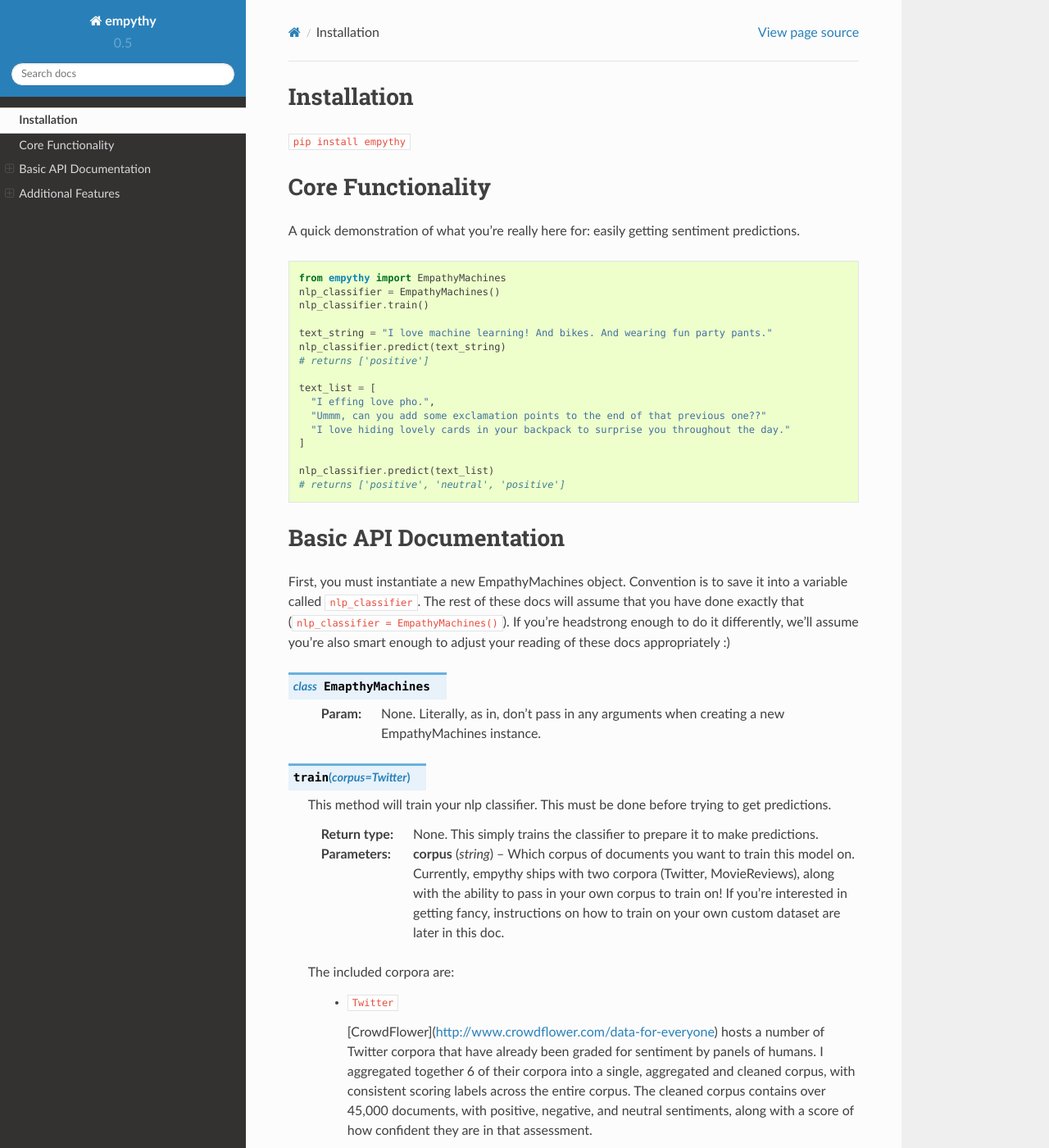
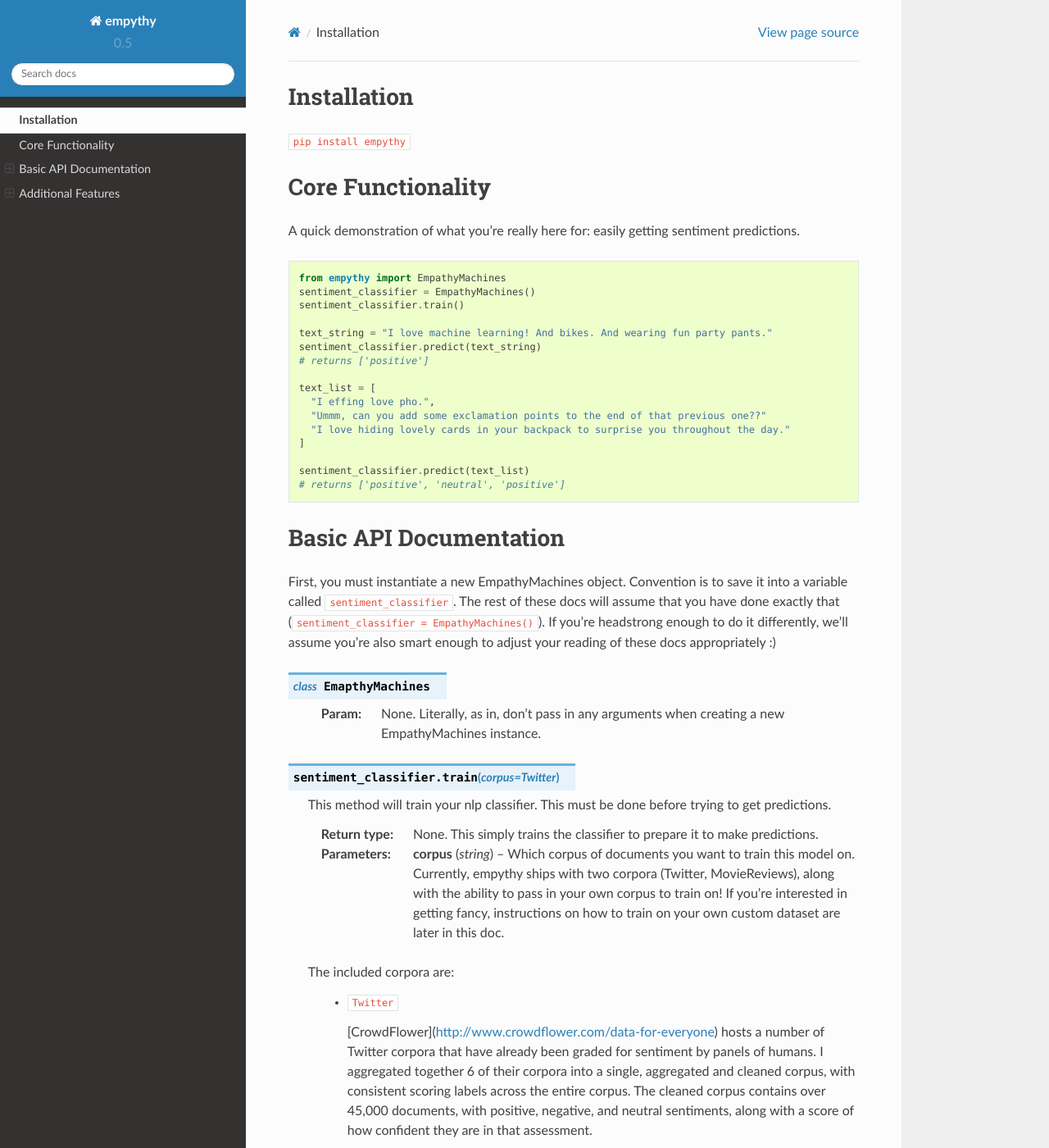
Before and after one commit to ClimbsRocks/empythy, a Sphinx documentation site: the page built from docs/core-functionality.rst, in a window 1280 px wide and 1400 px high. Shown: the whole window at 82% size. Built offline with Sphinx 7.4.7 and the Read the Docs theme 2.0.0, drawn with Linux system fonts in a browser that asks for light colours; some of the changed text lies outside the part shown.

Commit message:
renames from "nlp_classifier" to "sentiment_classifier" for clarity's sake

```diff
--- a/docs/core-functionality.rst
+++ b/docs/core-functionality.rst
@@ -11,11 +11,11 @@
 ::
 
   from empythy import EmpathyMachines
-  nlp_classifier = EmpathyMachines()
-  nlp_classifier.train()
+  sentiment_classifier = EmpathyMachines()
+  sentiment_classifier.train()
 
   text_string = "I love machine learning! And bikes. And wearing fun party pants."
-  nlp_classifier.predict(text_string)
+  sentiment_classifier.predict(text_string)
   # returns ['positive']
 
   text_list = [
@@ -24,13 +24,13 @@
     "I love hiding lovely cards in your backpack to surprise you throughout the day."
   ]
 
-  nlp_classifier.predict(text_list)
+  sentiment_classifier.predict(text_list)
   # returns ['positive', 'neutral', 'positive']
 
 Basic API Documentation
 =========================
 
-First, you must instantiate a new EmpathyMachines object. Convention is to save it into a variable called ``nlp_classifier``. The rest of these docs will assume that you have done exactly that (``nlp_classifier = EmpathyMachines()``). If you're headstrong enough to do it differently, we'll assume you're also smart enough to adjust your reading of these docs appropriately :)
+First, you must instantiate a new EmpathyMachines object. Convention is to save it into a variable called ``sentiment_classifier``. The rest of these docs will assume that you have done exactly that (``sentiment_classifier = EmpathyMachines()``). If you're headstrong enough to do it differently, we'll assume you're also smart enough to adjust your reading of these docs appropriately :)
 
 
 .. py:class:: EmapthyMachines()
@@ -38,7 +38,7 @@
   :param: None. Literally, as in, don't pass in any arguments when creating a new EmpathyMachines instance.
 
 
-.. py:method:: train(corpus=Twitter)
+.. py:method:: sentiment_classifier.train(corpus=Twitter)
 
   This method will train your nlp classifier. This must be done before trying to get predictions.
 
@@ -66,7 +66,7 @@
 
 .. index:: source document, output document
 
-.. py:method:: nlp_classifier.train(verbose=True, print_analytics_results=False)
+.. py:method:: sentiment_classifier.train(verbose=True, print_analytics_results=False)
 
     :param verbose: ``True`` by default, but you can set to ``False`` to squelch some of the pesky logging that mere mortals need for comfort while their machines learn empathy.
     :type verbose: boolean
```
